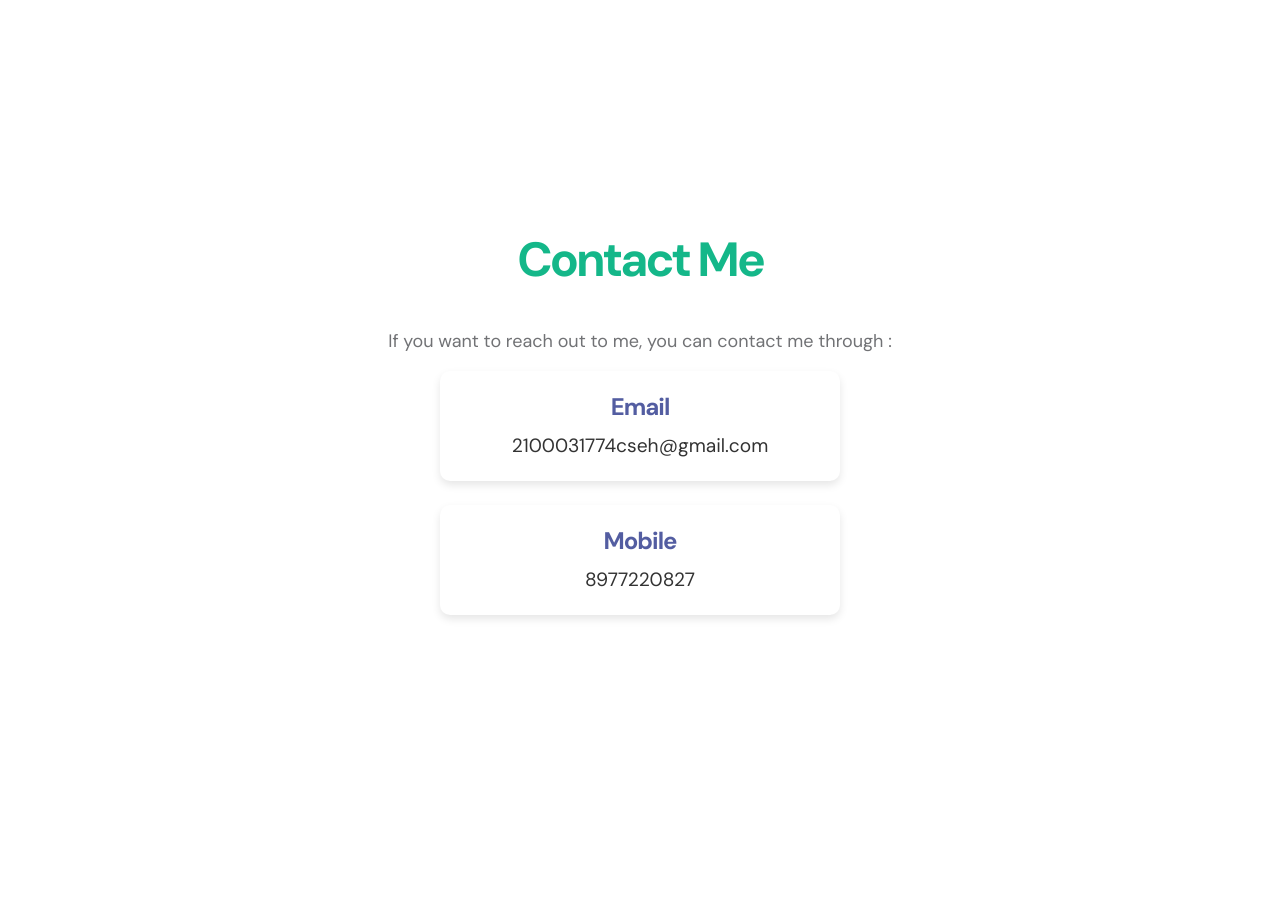
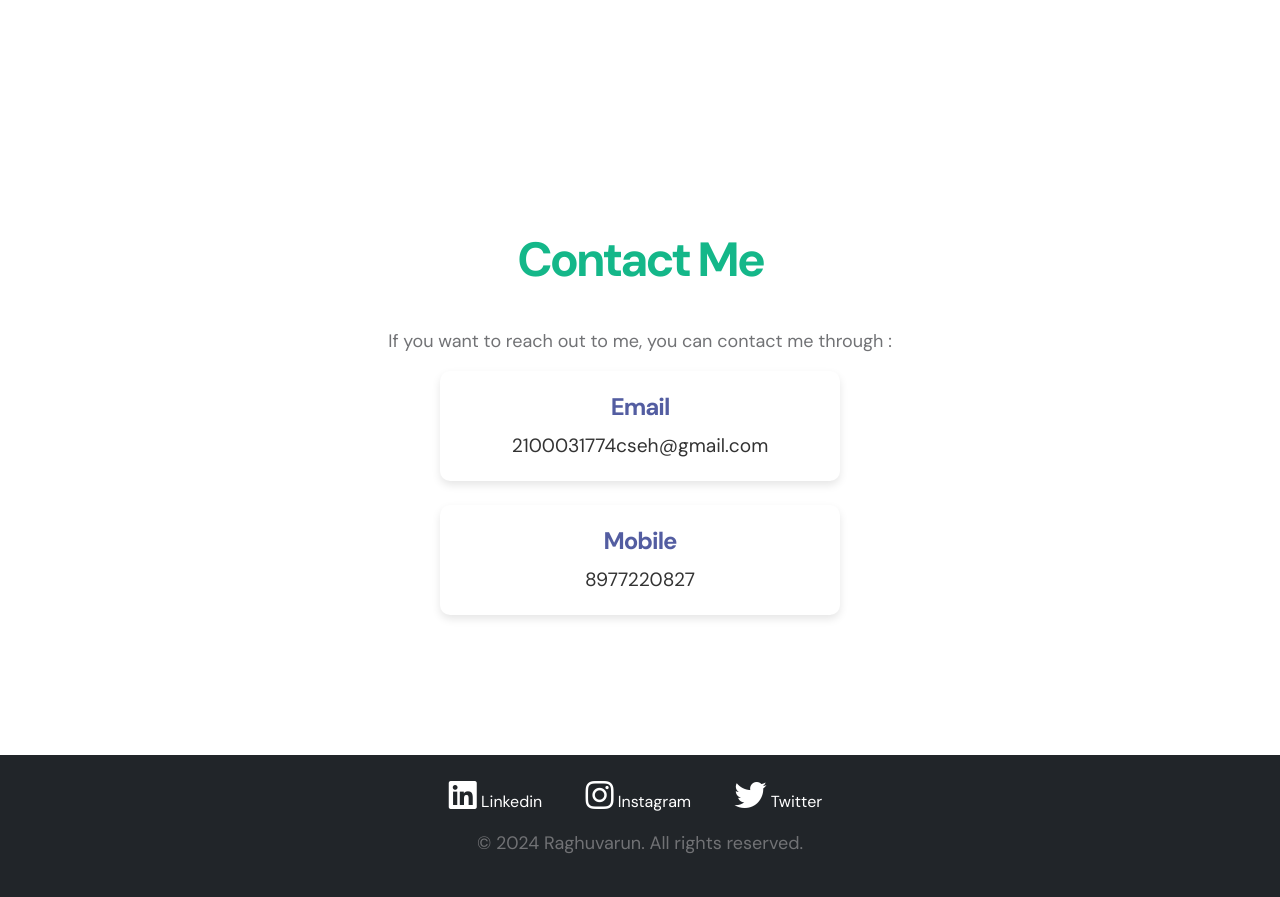
Before and after one commit to mrraghuvarun/portfolio, a Django app: page / in a window 1280 px wide. Shown: the part 4800-5697 px from the top of the page. Before the commit the page ends 5419 px from the top, so only its background shows below. Run offline with Django 5.2, Linux system fonts and the light colour scheme; some libraries are stand-ins or nearby versions.

Commit message:
updated footer and css

```diff
--- a/static/css/templatemo-first-portfolio-style.css
+++ b/static/css/templatemo-first-portfolio-style.css
@@ -511,7 +511,7 @@ strong {
   height: 350px;
   position: absolute;
   z-index: 22;
-  top: -50px;
+  top: 150px;
   right: 0;
   left: 0;
   margin: auto;
@@ -521,7 +521,7 @@ strong {
 .hero-image {
   position: absolute;
   z-index: 22;
-  top: 0;
+  top: 50px; /* Adjust this value to move the image down */
   width: 100%;
   min-width: 550px;
 }
@@ -1335,3 +1335,20 @@ strong {
         height: 150px; /* Adjust height for mobile */
     }
 }
+
+.footer {
+    background-color: #343a40;
+    padding: 20px 0;
+    color: white;
+    text-align: center;
+}
+
+.footer a {
+    color: white;
+    margin: 0 15px;
+    transition: color 0.3s ease;
+}
+
+.footer a:hover {
+    color: #d4af37; /* You can choose your preferred hover color */
+}
--- a/templates/index.html
+++ b/templates/index.html
@@ -19,6 +19,8 @@
         <link href="{% static 'css/bootstrap-icons.css' %}" rel="stylesheet">
         <link href="{% static 'css/magnific-popup.css' %}" rel="stylesheet">
         <link href="{% static 'css/templatemo-first-portfolio-style.css' %}" rel="stylesheet">
+        <link rel="stylesheet" href="https://cdnjs.cloudflare.com/ajax/libs/font-awesome/5.15.4/css/all.min.css">
+
 
         <!--
 
@@ -46,12 +48,12 @@
 
                 <a href="#" class="navbar-brand mx-auto mx-lg-0">RAGHUVARUN</a>
 
-                <div class="d-flex align-items-center d-lg-none">
-                    <i class="navbar-icon bi-telephone-plus me-3"></i>
-                    <a class="custom-btn btn" href="#section_5">
-                        8977220827
-                    </a>
-                </div>
+                <!--<div class="d-flex align-items-center d-lg-none">-->
+                <!--    <i class="navbar-icon bi-telephone-plus me-3"></i>-->
+                <!--    <a class="custom-btn btn" href="#section_5">-->
+                <!--        8977220827-->
+                <!--    </a>-->
+                <!--</div>-->
 
                 <div class="collapse navbar-collapse" id="navbarNav">
                     <ul class="navbar-nav ms-lg-5">
@@ -69,12 +71,12 @@
                         </li>
                     </ul>
 
-                    <div class="d-lg-flex align-items-center d-none ms-auto">
-                        <i class="navbar-icon bi-telephone-plus me-3"></i>
-                        <a class="custom-btn btn" href="#section_contact">
-                            8977220827
-                        </a>
-                    </div>
+                    <!--<div class="d-lg-flex align-items-center d-none ms-auto">-->
+                    <!--    <i class="navbar-icon bi-telephone-plus me-3"></i>-->
+                    <!--    <a class="custom-btn btn" href="#section_contact">-->
+                    <!--        8977220827-->
+                    <!--    </a>-->
+                    <!--</div>-->
                 </div>
 
             </div>
@@ -270,6 +272,30 @@
     </div>
 </section>
 
+<!-- Footer Section -->
+<footer class="footer bg-dark text-white py-4">
+    <div class="container text-center">
+        <div class="row">
+            <div class="col-lg-12 col-12">
+                <a href="https://www.linkedin.com/in/raghuvarunp" class="text-white me-4">
+                    <i class="fab fa-linkedin fa-2x"></i> Linkedin
+                </a>
+                <a href="https://www.instagram.com/mr.raghuvarun" class="text-white me-4">
+                    <i class="fab fa-instagram fa-2x"></i> Instagram
+                </a>
+                <a href="https://www.x.com/mr_raghuvarun" class="text-white me-4">
+                    <i class="fab fa-twitter fa-2x"></i> Twitter
+                </a>
+            </div>
+        </div>
+        <div class="row mt-3">
+            <div class="col-lg-12 col-12">
+                <p>&copy; 2024 Raghuvarun. All rights reserved.</p>
+            </div>
+        </div>
+    </div>
+</footer>
+
 
         </main>
 
```
